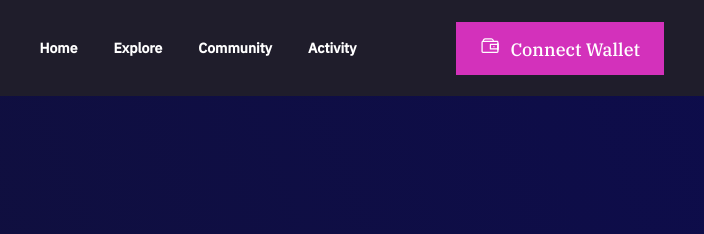
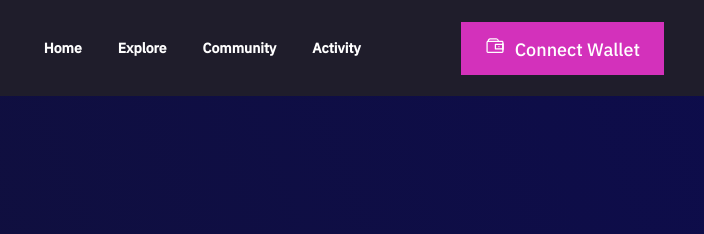
Before and after one commit to Murzuq/NFTStreet, a website: page index.html in a window 1280 px wide. Shown: the top 234 px of the page, 466-1170 px from the left. Drawn offline with Linux system fonts and the light colour scheme.

Commit message:
Fixed Header Button

```diff
--- a/sass/_components.scss
+++ b/sass/_components.scss
@@ -5,7 +5,7 @@
 .btn {
   background: #d331bb;
   text-decoration: none;
-  font-family: $font-family-sub-2;
+  font-family: $font-family-sub-1;
   font-weight: 500;
   font-size: 1.8rem;
 
```
Also changed, not shown: css/style.css.
